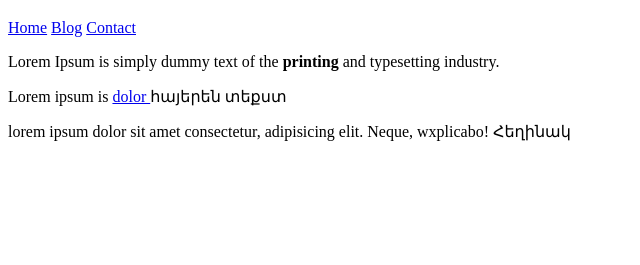
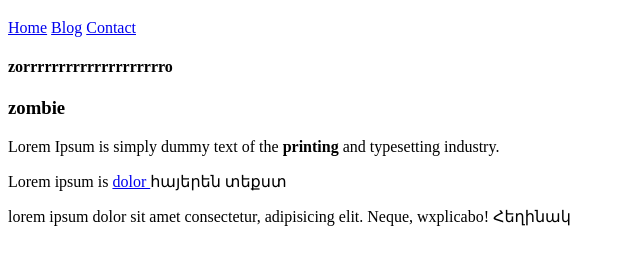
Before and after one commit to Marianna1216/html, a plain HTML site: page index.html in a window 1280 px wide. Shown: the part 61-326 px from the top of the page, without its empty margins (0-640 px from the left). Drawn offline with Linux system fonts and the light colour scheme.

```diff
--- a/index.html
+++ b/index.html
@@ -20,7 +20,10 @@
 
 <p>
 
+<h4> zorrrrrrrrrrrrrrrrrrrro</h4>
 
+
+<h3> zombie </h3>
 </p>
 Lorem Ipsum is simply dummy text of the <strong> printing </strong> and typesetting industry.
  <p>
```
